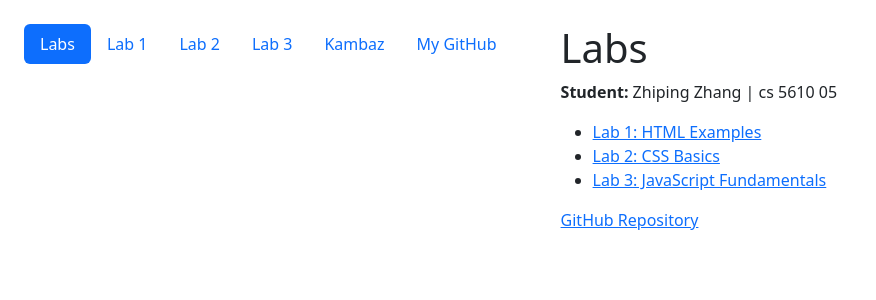
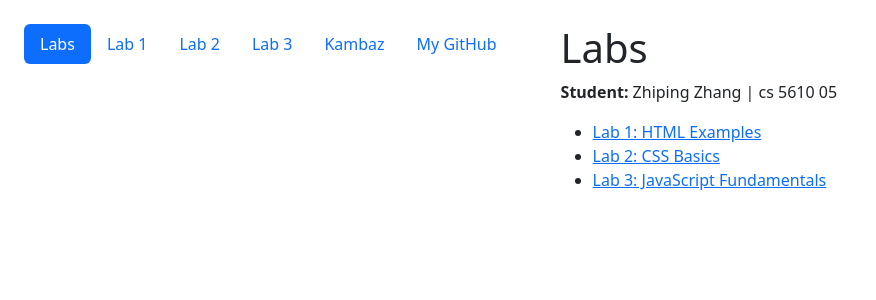
Before and after one commit to ZhipingZhangArya/kambaz-next-js, a Next.js app: page /Labs in a window 1280 px wide. Shown: the top 300 px of the page, without its empty margins (0-876 px from the left). Built offline with nearby package versions, Linux system fonts and the light colour scheme.

Commit message:
fix bugss

```diff
--- a/app/Labs/page.tsx
+++ b/app/Labs/page.tsx
@@ -22,16 +22,6 @@ export default function Labs() {
           </Link>
         </li>
       </ul>
-      <p>
-        <a
-          href="https://github.com/ZhipingZhangArya/kambaz-next-js"
-          id="wd-github"
-          target="_blank"
-          rel="noopener noreferrer"
-        >
-          GitHub Repository
-        </a>
-      </p>
     </div>
   );
 }
```
